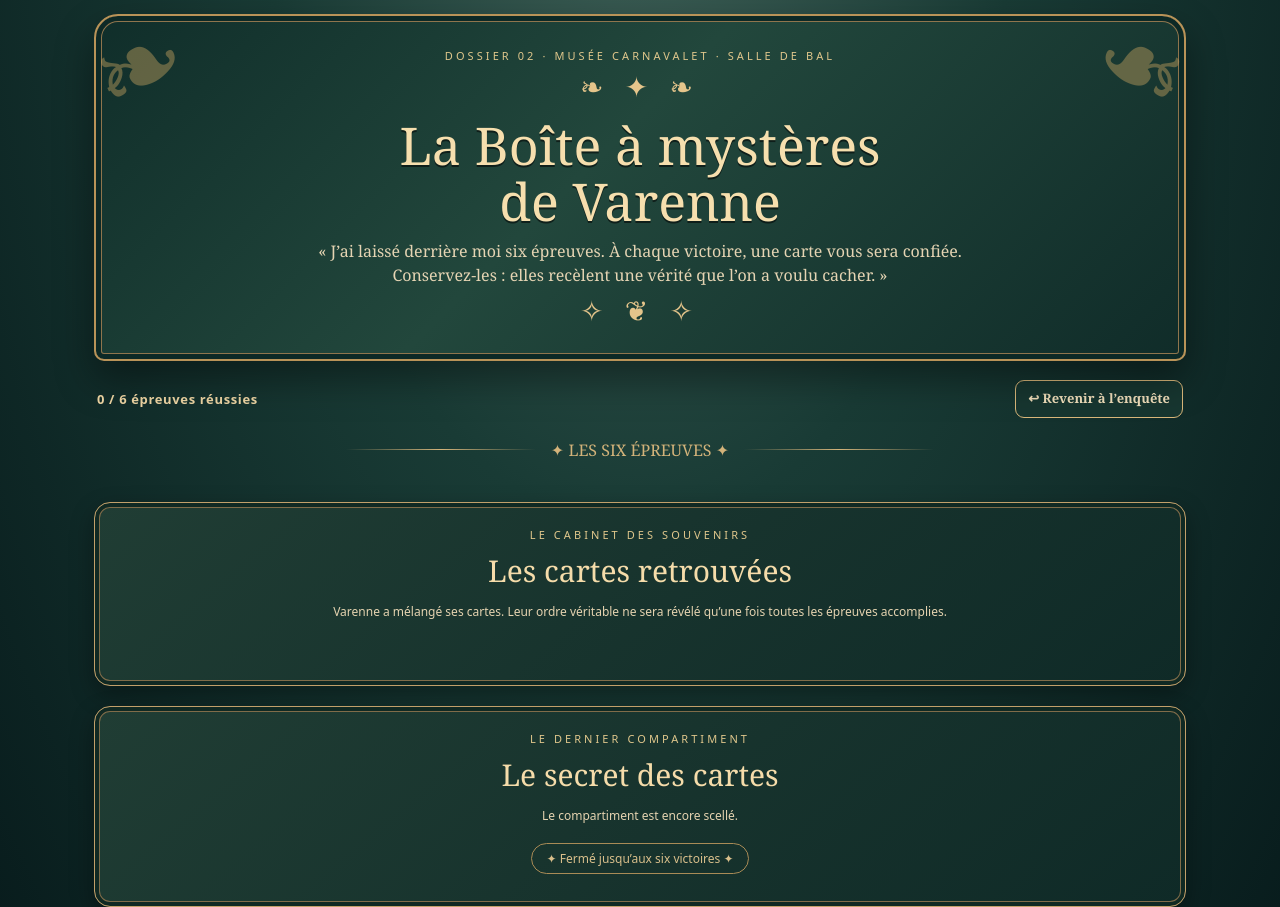
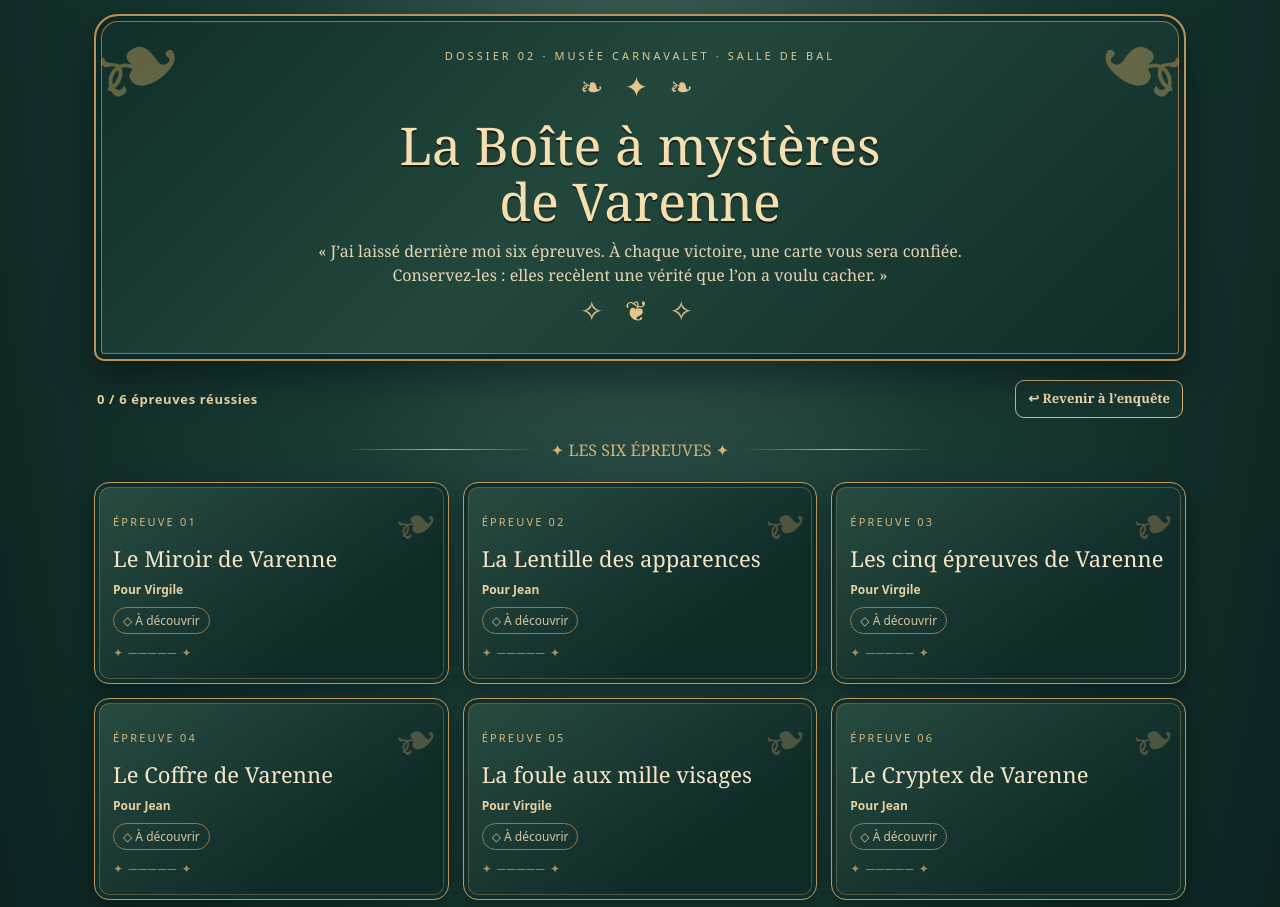
Before and after one commit to ryle1380-boop/Lupin-minijeux, a plain HTML site: page index.html in a window 1280 px wide. Shown: the top 907 px of the page. Drawn offline with Linux system fonts and the light colour scheme.

Commit message:
Add files via upload

```diff
--- a/index.html
+++ b/index.html
@@ -94,9 +94,8 @@ const GAMES=[
 {id:'loupe',title:'La Lentille des apparences',player:'Pour Jean',letters:'L',file:'loupe.html'},
 {id:'bille',title:'Les cinq épreuves de Varenne',player:'Pour Virgile',letters:'VA',file:'bille.html'},
 {id:'coffre',title:'Le Coffre de Varenne',player:'Pour Jean',letters:'O',file:'coffre.html'},
-{id:'foule',title:'La foule aux mille visages',player:'Pour Virgile',letters:'RE',file:'foule.html'}];,
-{id:'cryptex',title:'Le Cryptex de Varenne',player:'Pour Jean',letters:'B',file:'cryptex.html'}
-{id:'foule',title:'La foule aux mille visages',player:'Pour Virgile',letters:'RE',file:'foule.html'}];
+{id:'foule',title:'La foule aux mille visages',player:'Pour Virgile',letters:'RE',file:'foule.html'},
+{id:'cryptex',title:'Le Cryptex de Varenne',player:'Pour Jean',letters:'B',file:'cryptex.html'}];
 const KEY='varenne-boite-v1';
 const $=id=>document.getElementById(id);
 let state={};try{state=JSON.parse(localStorage.getItem(KEY)||'{}')||{}}catch(e){}
```
